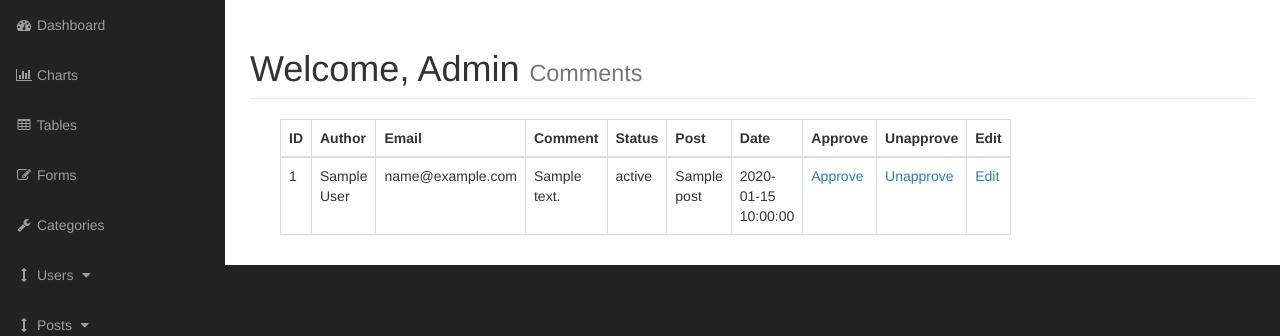
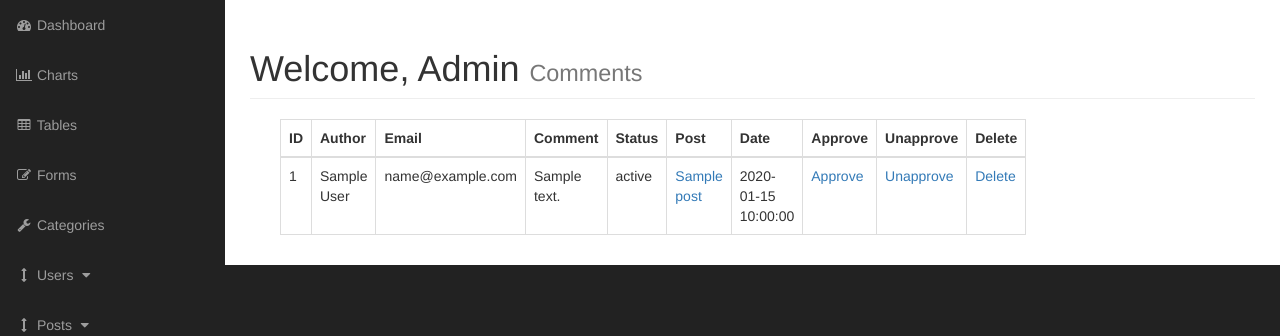
Before and after one commit to 1-8192/udemy_cms_course, a PHP site: page /admin/comments.php in a window 1280 px wide. Shown: the part 51-387 px from the top of the page. Run offline with PHP 8.4, Linux system fonts and the light colour scheme; tables that the repository leaves empty or names only in its code hold one stand-in row (values such as "Sample post"); grey boxes labelled with a size stand in for pictures from a placeholder-image service; some libraries are stand-ins or nearby versions.

Commit message:
delete functionality for comments in admin

```diff
--- a/cms/admin/functions.php
+++ b/cms/admin/functions.php
@@ -184,11 +184,25 @@
 
         if (count($rows) > 0) {
             foreach($rows as $row) {
+                $post_id = $row['post_id'];
+                $post_title = get_post_name_from_id($post_id);
 
-                $post_title = get_post_name_from_id($row['post_id']);
-
-                echo('<tr><td>'."$row[comment_id]".'</td><td>'."$row[comment_author]".'</td><td>'."$row[comment_email]".'</td><td>'."$row[comment_body]".'</td><td>'."$row[comment_status]".'</td><td>'."$post_title".'</td><td>'."$row[comment_date]".'</td><td><a href="posts.php?delete='."$row[post_id]".'">Approve</a></td><td><a href="posts.php?source=edit_post&p_id='."$row[post_id]".'">Unapprove</a></td><td><a href="posts.php?source=edit_post&p_id='."$row[post_id]".'">Edit</a></td></tr>');
+                echo('<tr><td>'."$row[comment_id]".'</td><td>'."$row[comment_author]".'</td><td>'."$row[comment_email]".'</td><td>'."$row[comment_body]".'</td><td>'."$row[comment_status]".'</td><td><a href="../post.php?p_id='."$post_id".'">'."$post_title".'</a></td><td>'."$row[comment_date]".'</td><td><a href="posts.php?delete='."$row[post_id]".'">Approve</a></td><td><a href="posts.php?source=edit_post&p_id='."$row[post_id]".'">Unapprove</a></td><td><a href="comments.php?delete='."$row[comment_id]".'">Delete</a></td></tr>');
             }
         }
     }
+
+    //delete function for deleting comments from db
+    function delete_comment() {
+        global $pdo;
+        if (isset($_GET['delete'])) {
+            $comment_id = $_GET['delete'];
+
+            $query = "DELETE FROM comments WHERE comment_id = :pid";
+            $stmt = $pdo->prepare($query);
+            $stmt->execute(array(':pid' => $comment_id));
+            //refresh after delete
+            header("Location: comments.php");
+        }
+    }
 ?>
--- a/cms/admin/includes/view_all_comments.php
+++ b/cms/admin/includes/view_all_comments.php
@@ -13,18 +13,18 @@
                                             <th>Date</th>
                                             <th>Approve</th>
                                             <th>Unapprove</th>
-                                            <th>Edit</th>
+                                            <th>Delete</th>
                                         </tr>
                                     </thead>
                                     <tbody>
                                         <?php
-                                        //grabbing posts from db and inserting into table
+                                        //grabbing posts from db and inserting into table (functions.php)
                                          fetch_comments();
                                         ?>
 
                                         <?php
-                                            // deleting post logic
-                                            delete_post();
+                                            // deleting post logic (functions.php)
+                                            delete_comment();
                                         ?>
                                     </tbody>
                                 </table>
```
